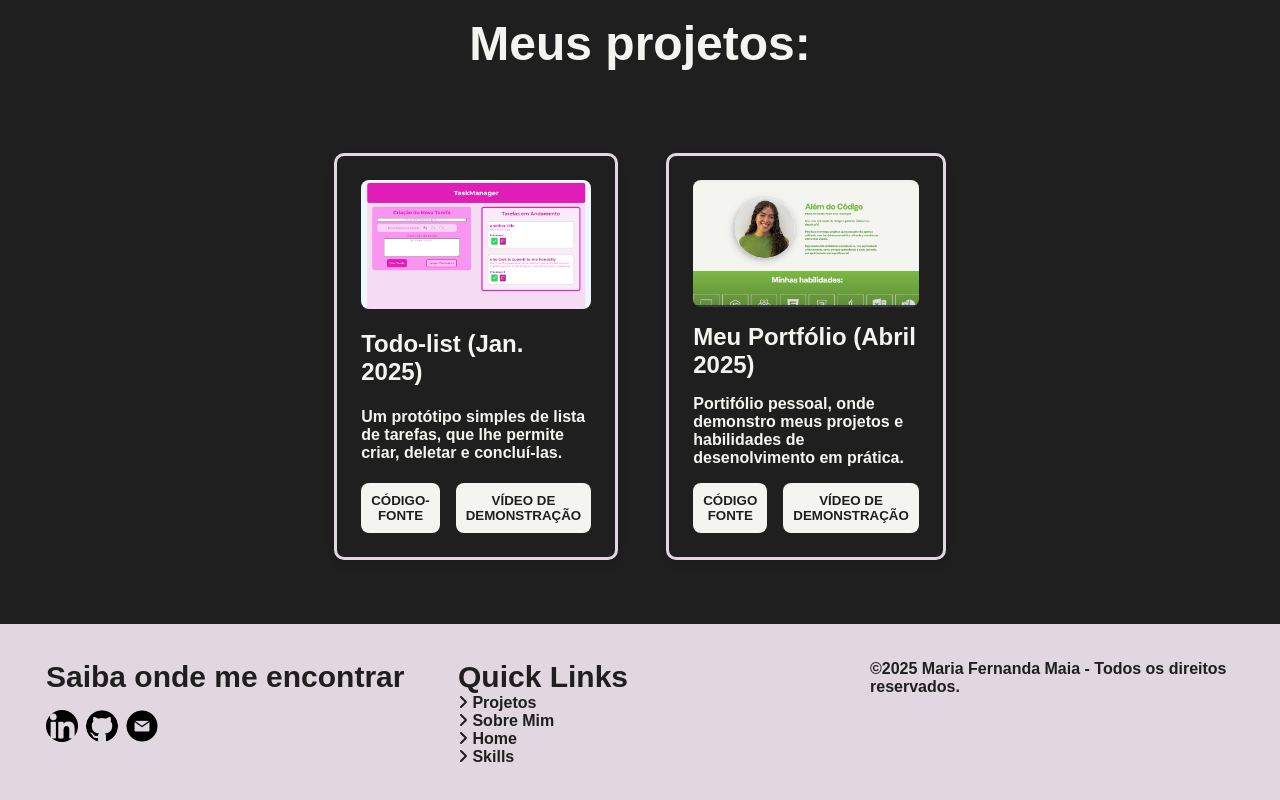
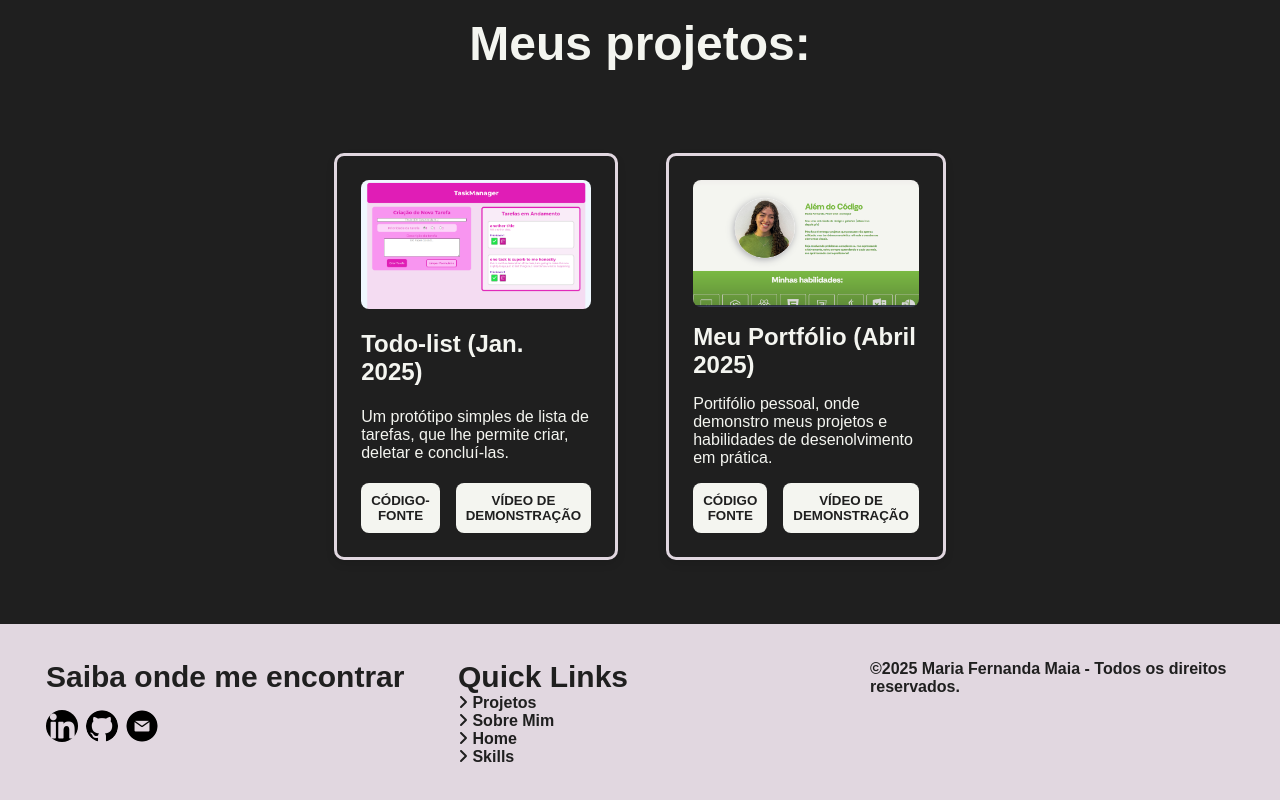
Before and after one commit to mafenandaup/Portifolio-dev, a React (Vite) app in the folder portifolio-main/: page / in a window 1280 px wide. Shown: the part 1777-2577 px from the top of the page. Built offline with nearby package versions, Linux system fonts and the light colour scheme; a web font is replaced by a local one.

Commit message:
refactor: text weight

```diff
--- a/portifolio-main/src/pages/home/sections/Projects/Projects.css
+++ b/portifolio-main/src/pages/home/sections/Projects/Projects.css
@@ -43,6 +43,10 @@
     border-radius: 10px;
     box-shadow: 0 4px 8px rgba(0, 0, 0, 0.1);
     background-color: var(--black);
+
+    & p {
+        font-weight: 300;
+    }
 }
 
 .button-proj {
```
